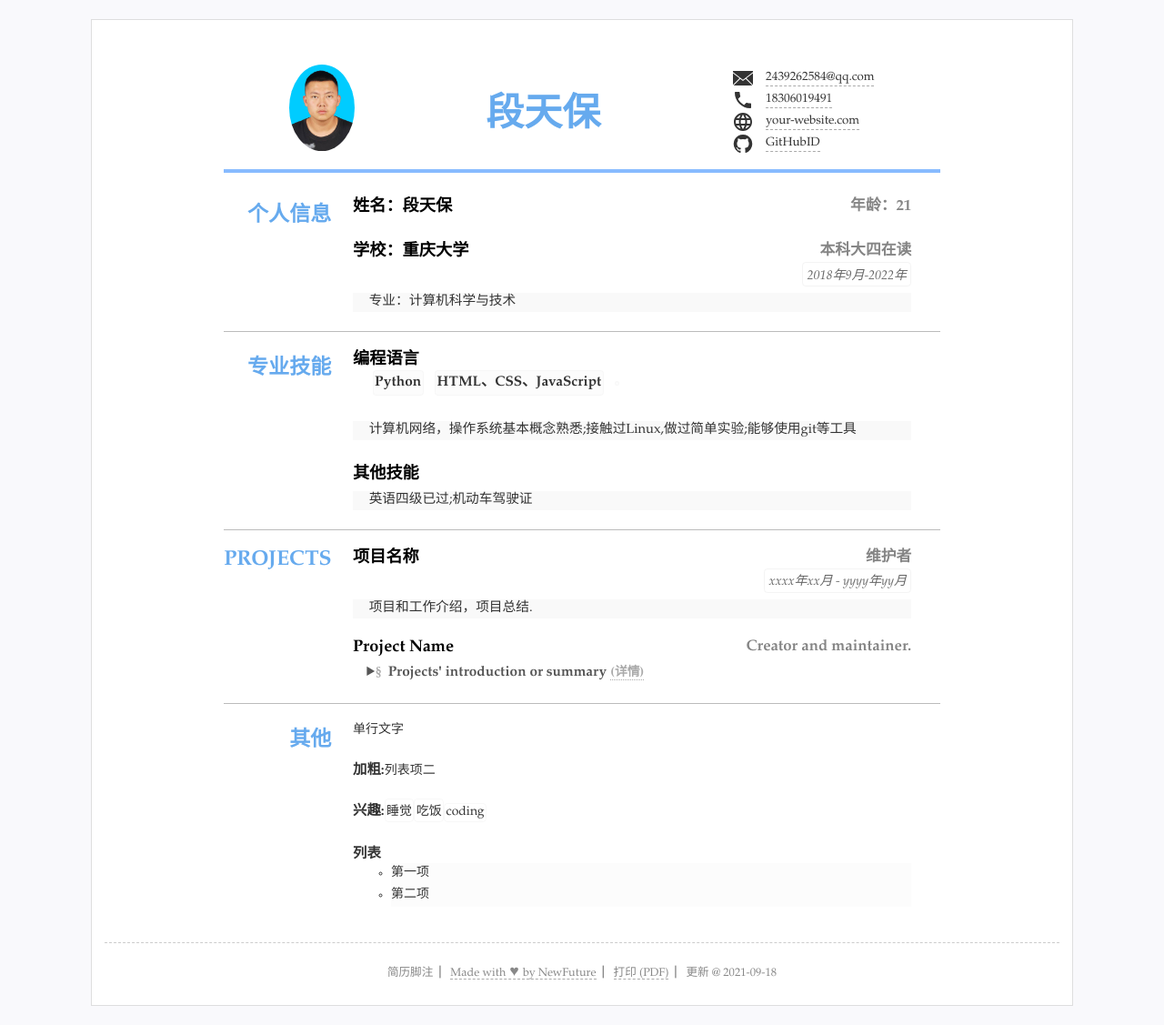
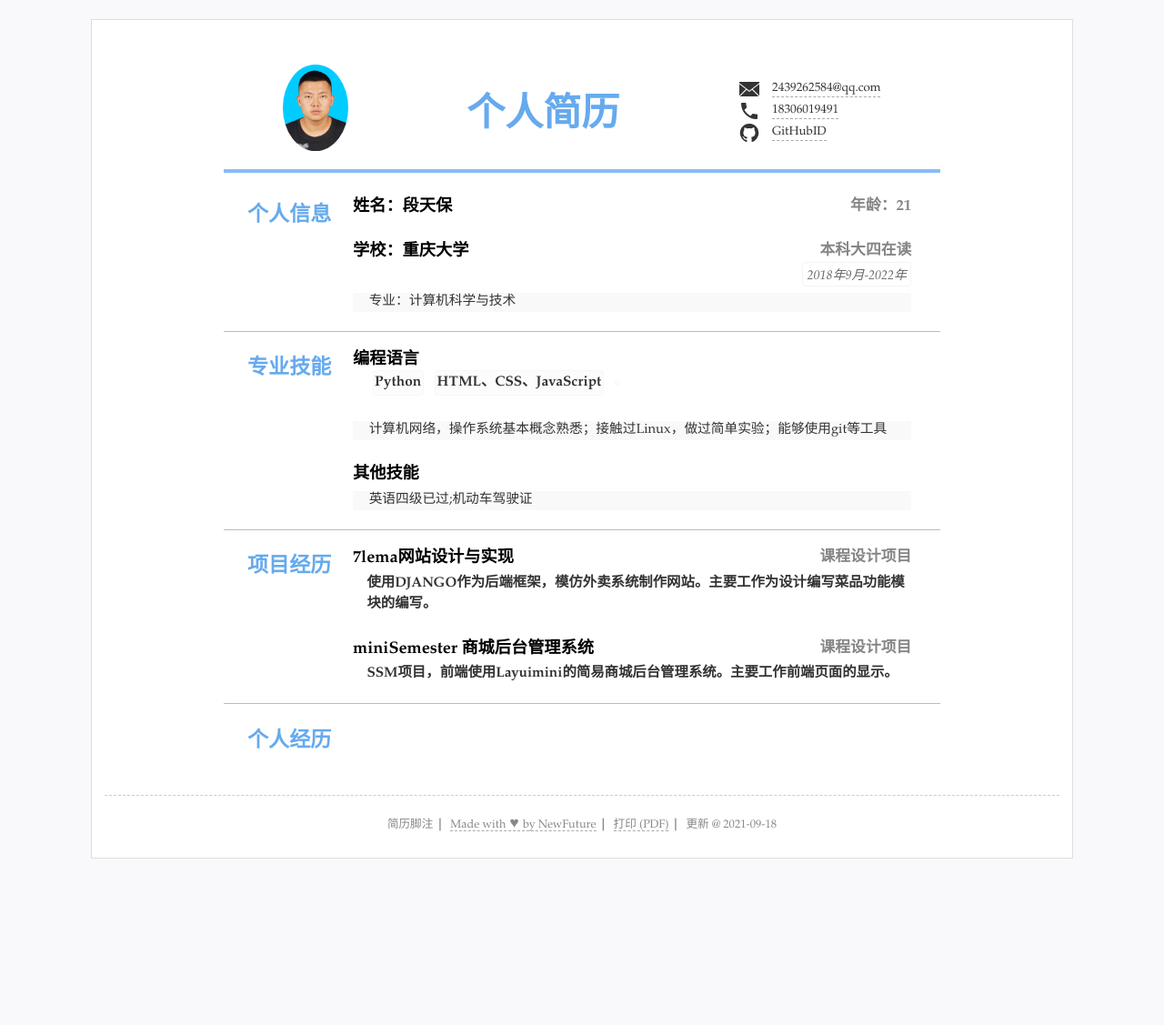
Before and after one commit to cryingworld/CV, a Jekyll site: the page built from index.html, in a window 1280 px wide. Shown: the whole page at 91% size. Built offline with Jekyll 4.4.1, drawn with Linux system fonts in a browser that asks for light colours; after the commit the page ends 965 px from its top, so only the background shows below that.

Commit message:
Update resume.yml

```diff
--- a/_data/resume.yml
+++ b/_data/resume.yml
@@ -3,7 +3,7 @@
 
 title: "个人简历"
 lang: "zh" #语言设置 zh表示中文 en 表示英语
-name: "段天保"
+name: "个人简历"
 # jobtitle: "求职意向" #可空不显示
 photo: "assets/img/一寸照片.jpg" #照片可空，不显示
 
@@ -17,12 +17,12 @@ contact: #联系方式连接等3~5行
   href: 'tel:18306019491'
   icon: 'icons/phone.svg'
 
-- text: "your-website.com"
-  href: 'http://your-website.com'
-  icon: 'icons/web.svg'
+# - text: "your-website.com"
+#   href: 'http://your-website.com'
+#   icon: 'icons/web.svg'
 
 - text: "GitHubID"
-  href: 'https://github.com/NewFuture'
+  href: 'https://github.com/cryingworld'
   icon: "icons/github.svg"
   attr: 'target="_blank"' #新标签页打开
   # - text: "地址"
@@ -49,7 +49,8 @@ main: #简历主要内容，
     - HTML、CSS、JavaScript
     -
   - title:
-    detail: 计算机网络，操作系统基本概念熟悉;接触过Linux,做过简单实验;能够使用git等工具
+    detail: 计算机网络，操作系统基本概念熟悉；接触过Linux，做过简单实验；能够使用git等工具
+
 
   - title: 其他技能
     detail: 英语四级已过;机动车驾驶证
@@ -76,36 +77,36 @@ main: #简历主要内容，
 #     detail: Details can be collapsed in Chrome Safari, Firefox, Opera and so on. Duis aute irure dolor in reprehenderit in voluptate velit esse cillum dolore eu fugiat nulla pariatur. Excepteur sint occaecat cupidatat non proident, sunt in culpa qui officia deserunt mollit anim id est laborum.
 
 - type: projects
-  name: Projects
+  name: 项目经历
   content:
-  - title: 项目名称
-    duration: xxxx年xx月 - yyyy年yy月
-    detail: 项目和工作介绍，项目总结.
-    sub: 维护者
-  - title: Project Name
-    summary: Projects' introduction or summary
-    detail:
-      md: _data/demo.md
-    sub: Creator and maintainer.
+  - title: 7lema网站设计与实现
+    summary: 使用DJANGO作为后端框架，模仿外卖系统制作网站。主要工作为设计编写菜品功能模块的编写。
+    sub: 课程设计项目
+
+  - title: miniSemester 商城后台管理系统
+    summary: SSM项目，前端使用Layuimini的简易商城后台管理系统。主要工作前端页面的显示。
+    sub: 课程设计项目
    #可继续添加更多内容
+
 
 #others 其他简略内容(列表)
 others: #其他列表显示
 - type: others #ID可以为空
-  name: '其他'
+  name: 个人经历
   content: #选择需要的格式
-  - 单行文字
-  - title: "加粗:"
-    text: "列表项二"
-  - title: "兴趣:"
-    items: #单行列表
-    - 睡觉
-    - 吃饭
-    - coding
-  - title: 列表
-    list:
-    - 第一项
-    - 第二项
+  # - 单行文字
+  # - title: "加粗:"
+  #   text: "列表项二"
+  # - title: "兴趣:"
+  #   items: #单行列表
+  #   - 睡觉
+  #   - 吃饭
+  #   - coding
+  # - title: 列表
+  #   list:
+  #   - 第一项
+  #   - 第二项
+  title:
 #- type:
 #  name: '其他'
 #  content: #选择需要的格式
```
